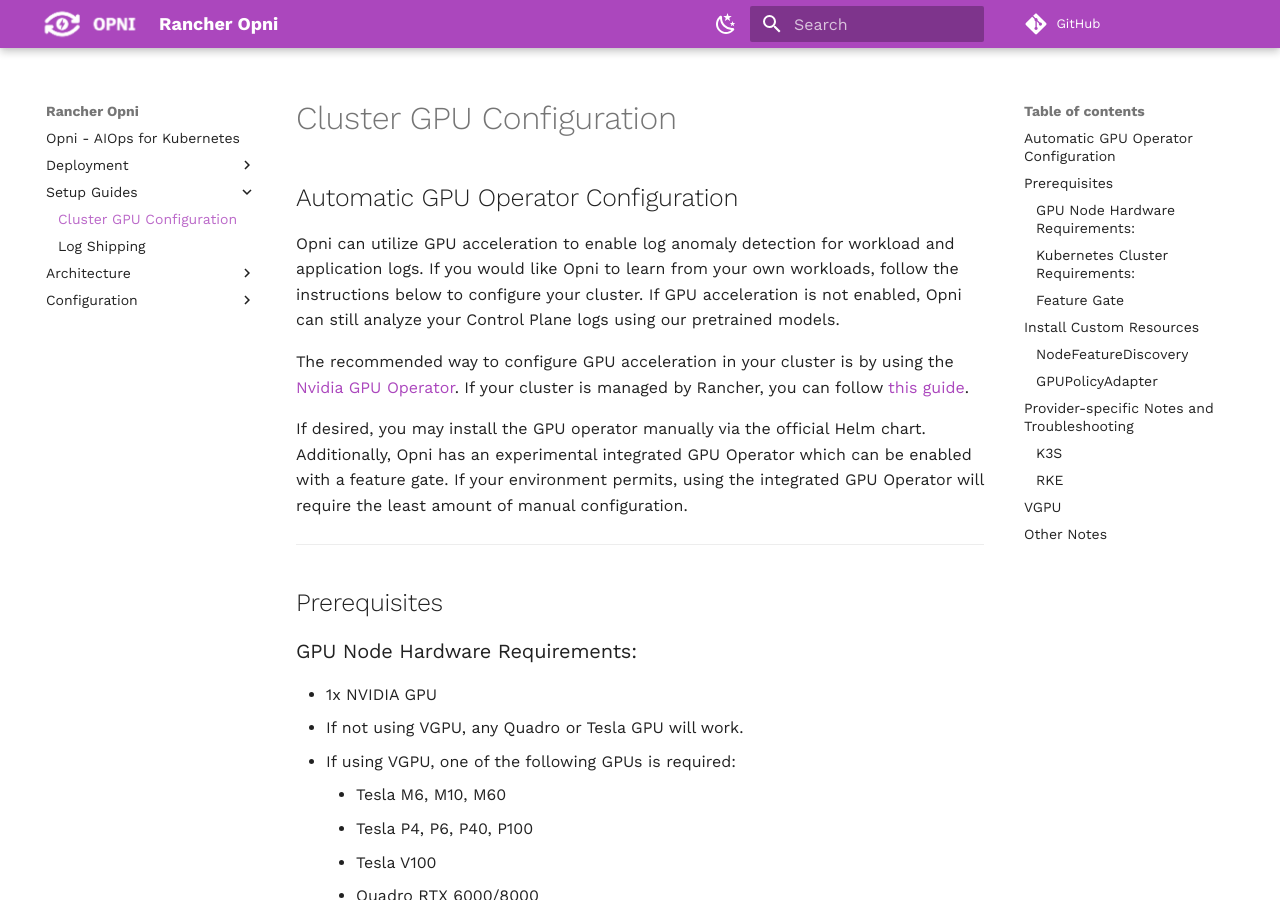
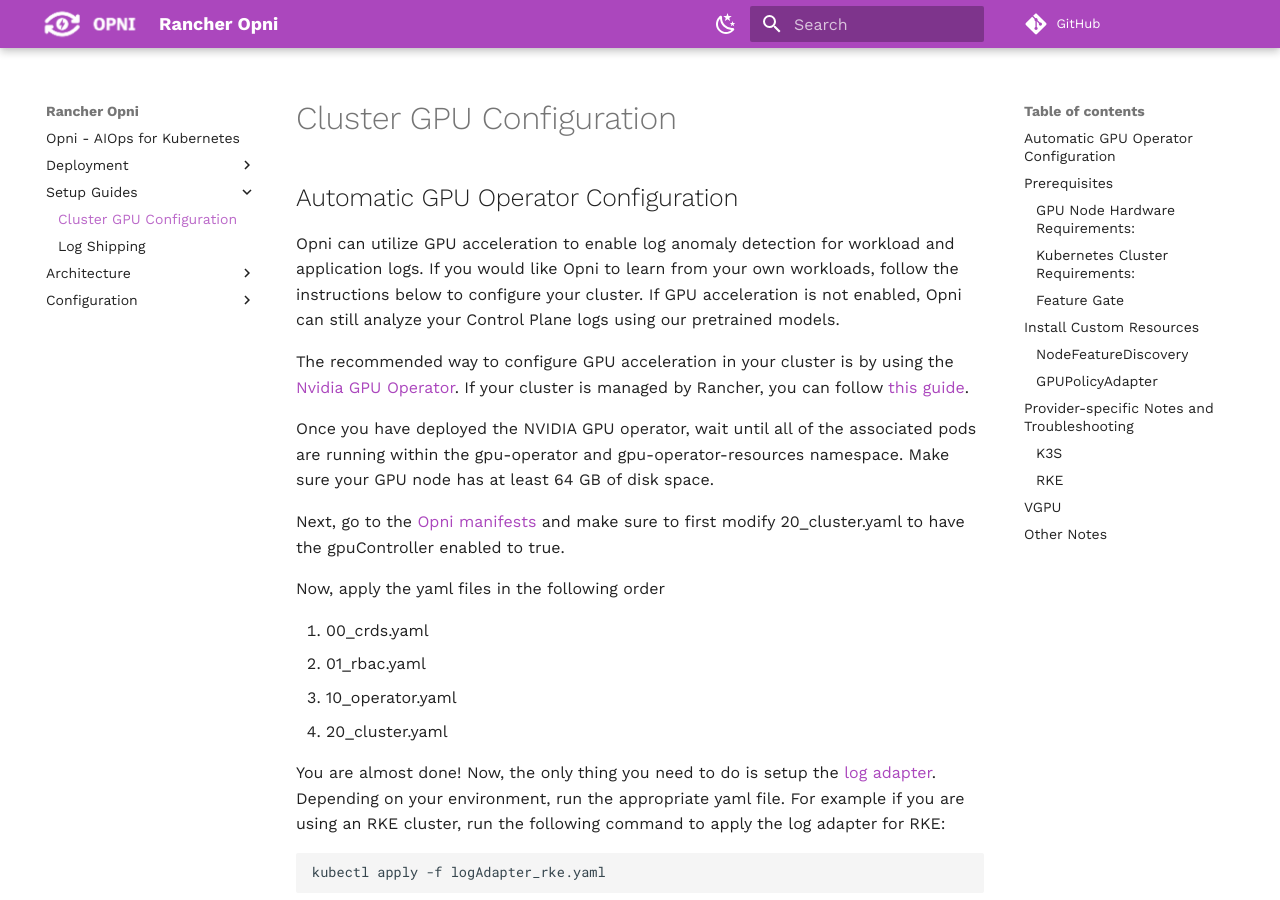
Before and after one commit to rancher/opni-docs, an MkDocs documentation site: the page built from docs/setup/gpu.md, in a window 1280 px wide and 900 px high. Built offline with MkDocs 1.6.1 and Material for MkDocs 9.7.7, drawn with Linux system fonts in a browser that asks for light colours; comment, search, counter and statistics services are not loaded; some of the changed text lies outside the part shown.

Commit message:
Update the Opni docs to contain more detailed instructions for setting up Opni with a GPU node

````diff
--- a/docs/setup/gpu.md
+++ b/docs/setup/gpu.md
@@ -13,6 +13,30 @@
 The recommended way to configure GPU acceleration in your cluster is by using
 the [Nvidia GPU Operator](https://github.com/NVIDIA/gpu-operator). If your cluster
 is managed by Rancher, you can follow [this guide](https://rancher.com/blog/2020/get-up-and-running-with-nvidia-gpus).
+
+Once you have deployed the NVIDIA GPU operator, wait until all of the associated pods
+are running within the gpu-operator and gpu-operator-resources namespace. Make sure
+your GPU node has at least 64 GB of disk space.
+
+Next, go to the [Opni manifests](https://github.com/rancher/opni/tree/main/deploy/manifests) and make sure
+to first modify 20_cluster.yaml to have the gpuController enabled to true.
+
+Now, apply the yaml files in the following order
+
+1. 00_crds.yaml
+2. 01_rbac.yaml
+3. 10_operator.yaml
+4. 20_cluster.yaml
+
+You are almost done! Now, the only thing you need to do is setup the [log adapter](https://github.com/rancher/opni/tree/main/deploy/examples/logAdapters).
+Depending on your environment, run the appropriate yaml file.
+For example if you are using an RKE cluster, run the following command to apply the log adapter for RKE:
+```
+kubectl apply -f logAdapter_rke.yaml
+```
+
+You should now be all set and have Opni running with a GPU on your cluster!
+
 
 If desired, you may install the GPU operator manually
 via the official Helm chart. Additionally, Opni has an experimental integrated
````
